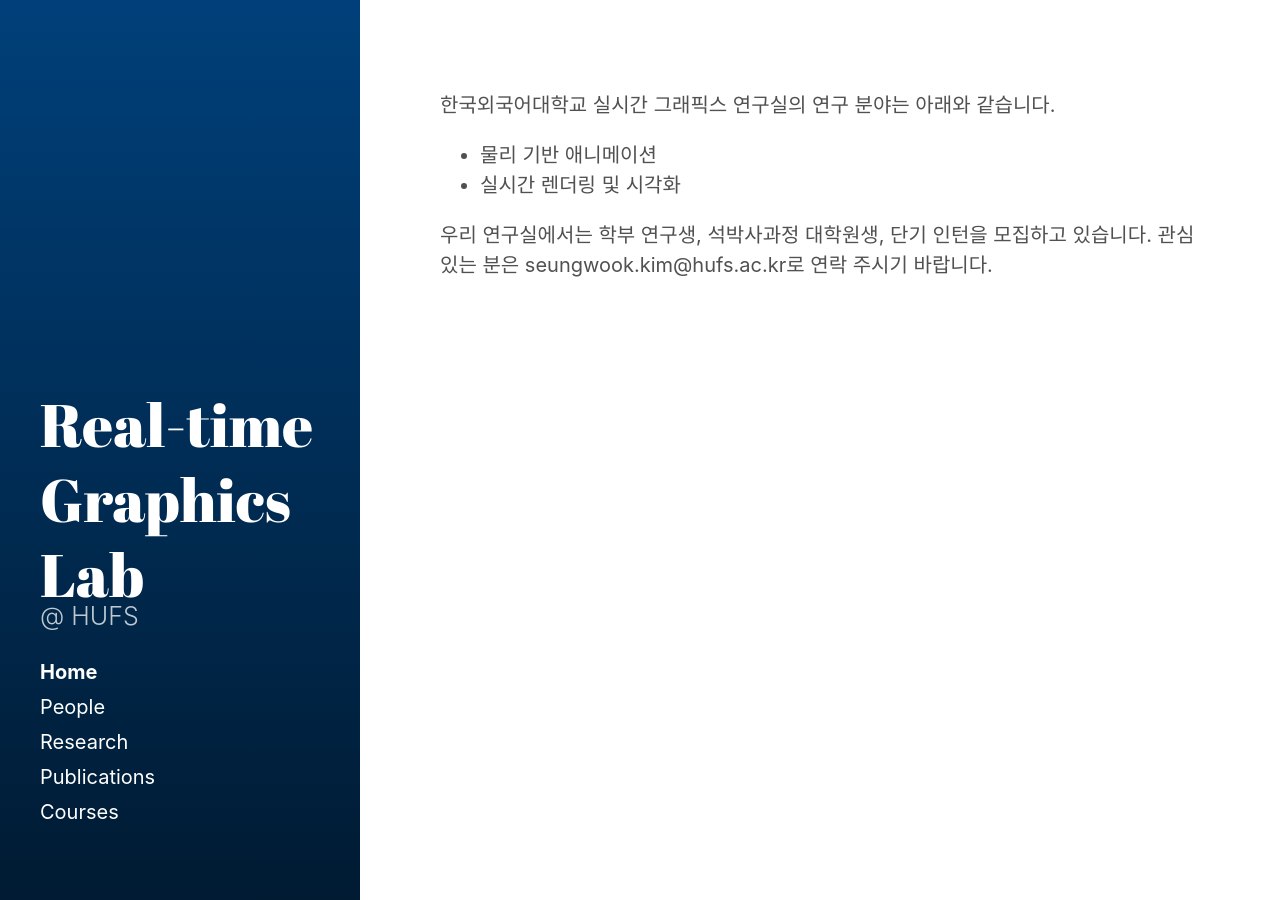
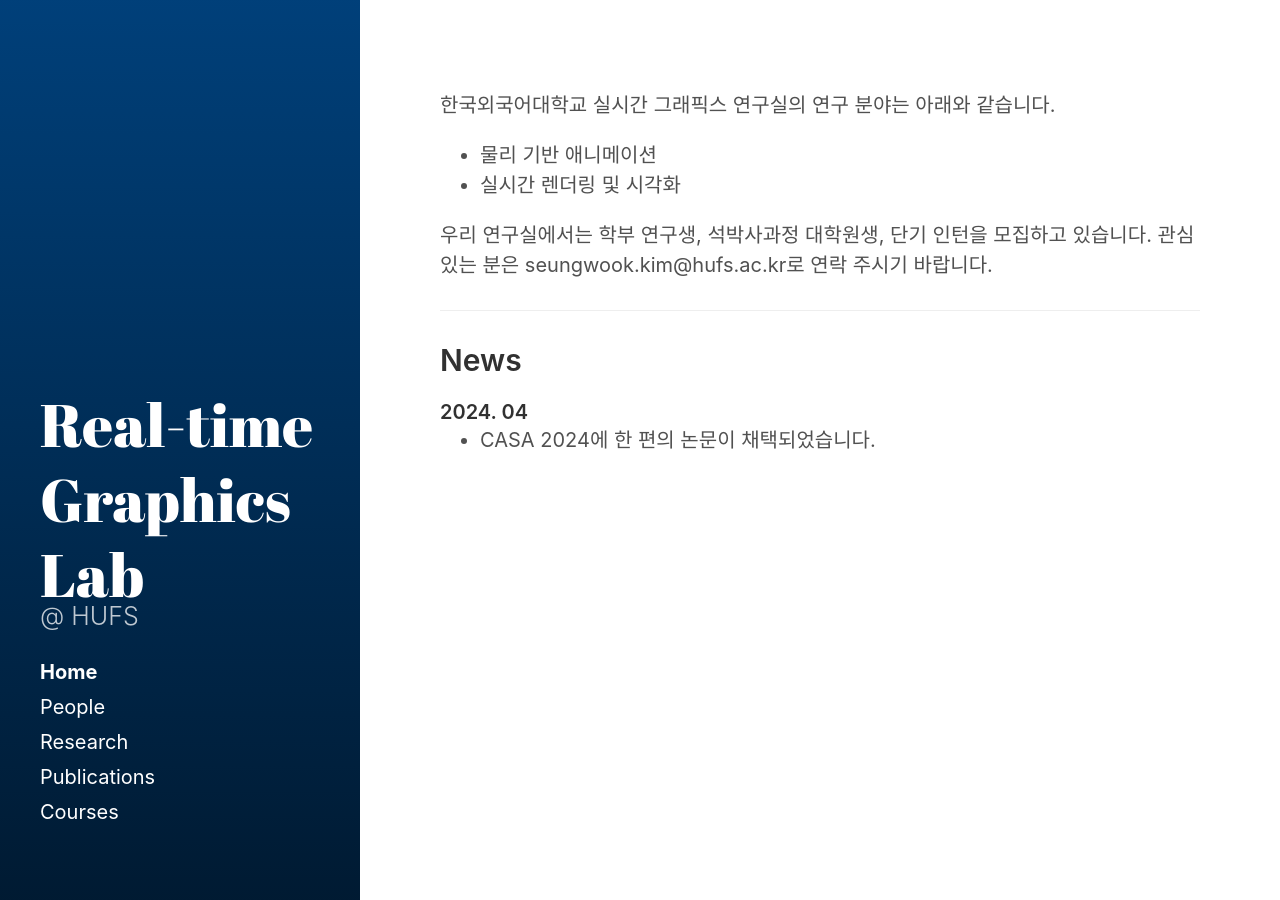
Before and after one commit to God-eunger/God-eunger.github.io, a Jekyll site: the page built from index.md, in a window 1280 px wide. Built offline with Jekyll 4.4.1, drawn with Linux system fonts in a browser that asks for light colours.

Commit message:
casa news

```diff
--- a/index.md
+++ b/index.md
@@ -8,3 +8,10 @@ layout: home
 
 우리 연구실에서는 학부 연구생, 석박사과정 대학원생, 단기 인턴을 모집하고 있습니다.
 관심 있는 분은 seungwook.kim@hufs.ac.kr로 연락 주시기 바랍니다.
+
+<hr>
+
+## News
+
+#### 2024. 04
+* CASA 2024에 한 편의 논문이 채택되었습니다.
```
Also changed, not shown: _includes/custom-foot.html (+0 -8 lines).
